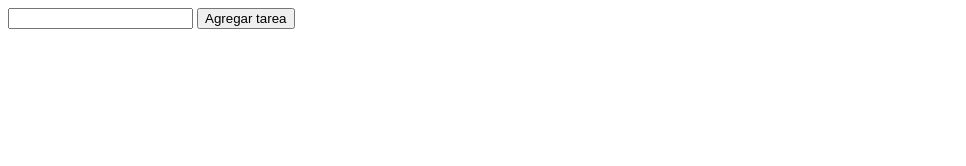
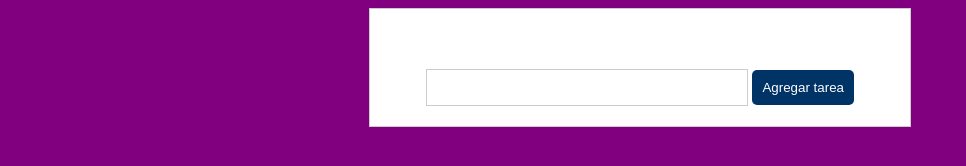
Before and after one commit to Maicol843/Pomodoro, a plain HTML site: page html/index.html in a window 1280 px wide. Shown: the whole page, without its empty margins (0-966 px from the left). Drawn offline with Linux system fonts and the light colour scheme; files that its build step writes are made by us from their sources.

Commit message:
Se creo styles.css

```diff
--- /dev/null
+++ b/css/styles.css
@@ -0,0 +1,66 @@
+body{
+    font-family: Arial, Helvetica, sans-serif;
+background-color: purple;
+}
+
+#app{
+    background-color: white;
+    width: 500px;
+    margin: 0 auto;
+    border: solid 1px #ccc;
+    padding: 20px;
+}
+
+#time{
+    text-align: center;
+    padding: 20px 0;
+}
+
+#time, #value{
+    font-size: 48px;
+    font-weight: border;
+}
+
+.form{
+    display: flex;
+    justify-content: center;
+}
+
+input[type="text"]{
+    padding: 10px;
+    border: solid 1px #ccc;
+    width: 300px;
+}
+
+button,
+input[type="submit"]{
+    border: none;
+    background-color: #003366;
+    color: white;
+    padding: 10px;
+    border-radius: 5px;
+}
+
+#tasks{
+    display: flex;
+    flex-direction: column;
+    gap: 10px;
+}
+
+.task{
+    display: flex;
+    gap: 10px;
+    align-items: center;
+}
+
+.task .completed{
+    display: flex;
+    align-items: center;
+    gap: 10px;
+}
+
+.done{
+    display: inline-block;
+    padding: 5px;
+    background-color: #ccc;
+}
--- a/html/index.html
+++ b/html/index.html
@@ -3,6 +3,7 @@
 <head>
     <meta charset="UTF-8">
     <meta name="viewport" content="width=device-width, initial-scale=1.0">
+    <link rel="stylesheet" href="styles.css">
     <title>Pomodoro</title>
 </head>
 <body>
```
